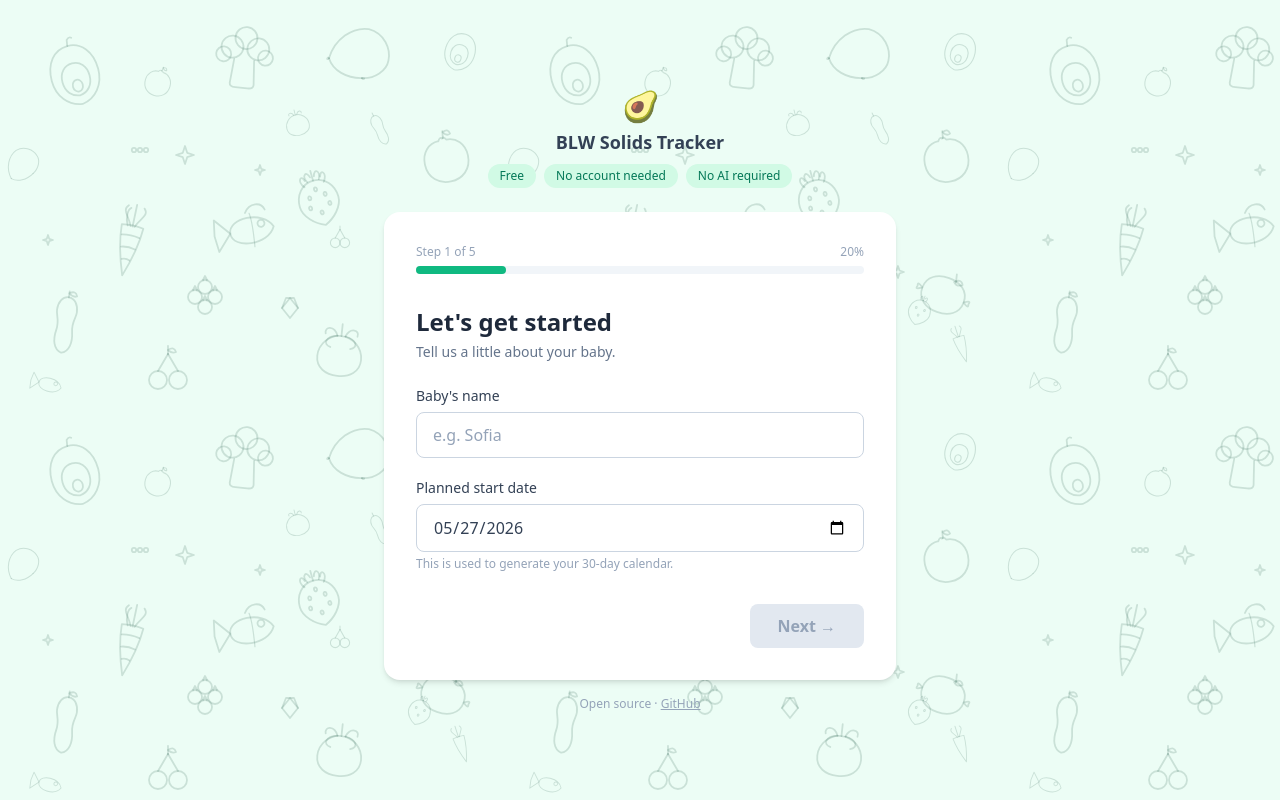
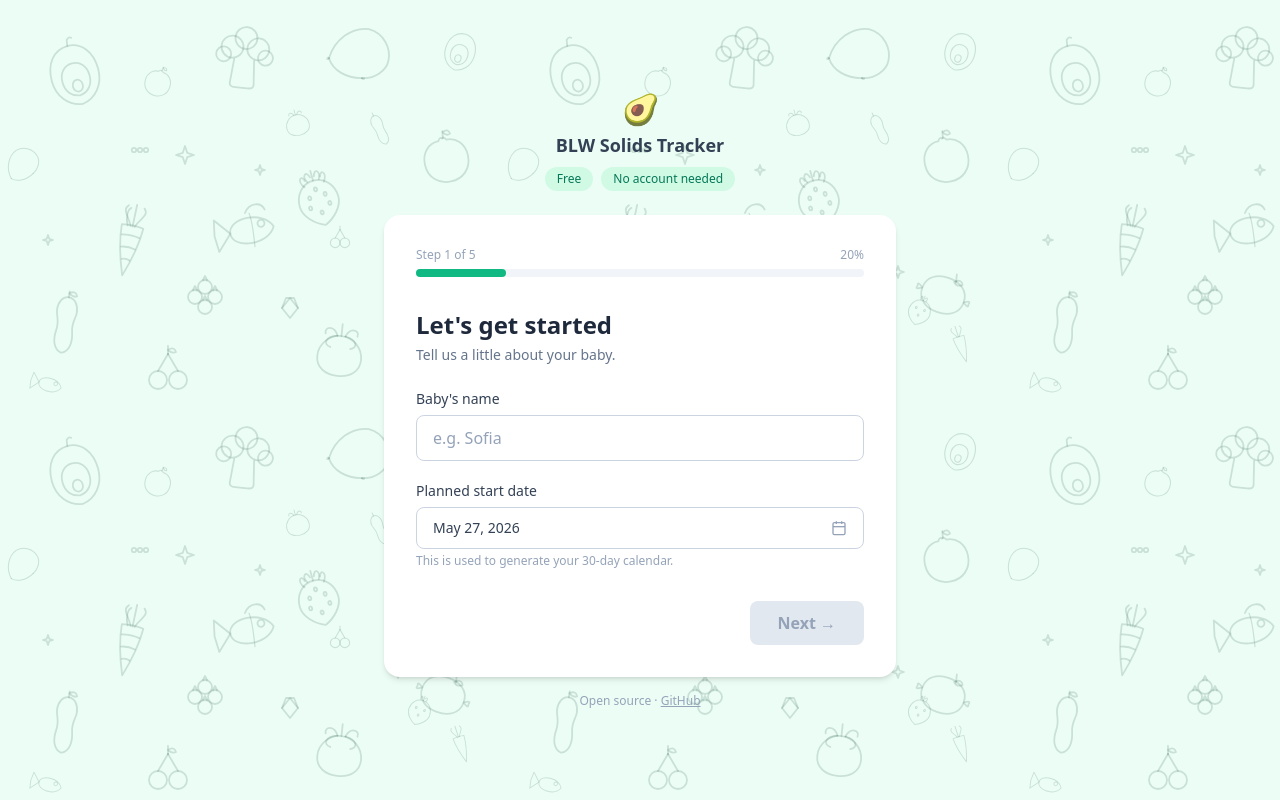
Before and after one commit to karenina-tech/blw-solids-tracker-web, a React (Vite) app: page / in a window 1280 px wide. Both pictures are taken after a click on the button "Let's get started". Built offline with nearby package versions, Linux system fonts and the light colour scheme.

Commit message:
custom calendar component

```diff
--- a/src/App.tsx
+++ b/src/App.tsx
@@ -96,7 +96,7 @@ export default function App() {
           <span className="text-3xl">🥑</span>
           <h1 className="text-lg font-bold text-slate-700 mt-1">BLW Solids Tracker</h1>
           <div className="flex justify-center gap-2 mt-2 flex-wrap">
-            {['Free', 'No account needed', 'No AI required'].map((label) => (
+            {['Free', 'No account needed'].map((label) => (
               <span
                 key={label}
                 className="bg-emerald-100 text-emerald-700 text-xs font-medium px-3 py-1 rounded-full"
--- /dev/null
+++ b/src/components/DatePicker.tsx
@@ -0,0 +1,178 @@
+import { useEffect, useRef, useState } from 'react';
+
+interface DatePickerProps {
+  value: string;
+  onChange: (iso: string) => void;
+}
+
+const MONTHS = [
+  'January', 'February', 'March', 'April', 'May', 'June',
+  'July', 'August', 'September', 'October', 'November', 'December',
+];
+const DAYS = ['Mo', 'Tu', 'We', 'Th', 'Fr', 'Sa', 'Su'];
+
+function toIso(year: number, month: number, day: number) {
+  return `${year}-${String(month + 1).padStart(2, '0')}-${String(day).padStart(2, '0')}`;
+}
+
+function formatDisplay(iso: string) {
+  if (!iso) return '';
+  const [y, m, d] = iso.split('-').map(Number);
+  return `${MONTHS[m - 1]} ${d}, ${y}`;
+}
+
+export function DatePicker({ value, onChange }: DatePickerProps) {
+  const [open, setOpen] = useState(false);
+  const containerRef = useRef<HTMLDivElement>(null);
+
+  const today = new Date();
+  const todayIso = toIso(today.getFullYear(), today.getMonth(), today.getDate());
+
+  const seed = value ? new Date(value + 'T00:00:00') : today;
+  const [viewYear, setViewYear] = useState(seed.getFullYear());
+  const [viewMonth, setViewMonth] = useState(seed.getMonth());
+
+  useEffect(() => {
+    function handleClickOutside(e: MouseEvent) {
+      if (containerRef.current && !containerRef.current.contains(e.target as Node)) {
+        setOpen(false);
+      }
+    }
+    if (open) document.addEventListener('mousedown', handleClickOutside);
+    return () => document.removeEventListener('mousedown', handleClickOutside);
+  }, [open]);
+
+  const prevMonth = () => {
+    if (viewMonth === 0) { setViewMonth(11); setViewYear(y => y - 1); }
+    else setViewMonth(m => m - 1);
+  };
+
+  const nextMonth = () => {
+    if (viewMonth === 11) { setViewMonth(0); setViewYear(y => y + 1); }
+    else setViewMonth(m => m + 1);
+  };
+
+  const select = (iso: string) => {
+    onChange(iso);
+    setOpen(false);
+  };
+
+  const goToday = () => {
+    setViewYear(today.getFullYear());
+    setViewMonth(today.getMonth());
+    select(todayIso);
+  };
+
+  const startOffset = (new Date(viewYear, viewMonth, 1).getDay() + 6) % 7;
+  const daysInMonth = new Date(viewYear, viewMonth + 1, 0).getDate();
+  const cells: (number | null)[] = [
+    ...Array<null>(startOffset).fill(null),
+    ...Array.from({ length: daysInMonth }, (_, i) => i + 1),
+  ];
+  while (cells.length % 7 !== 0) cells.push(null);
+
+  return (
+    <div ref={containerRef} className="relative">
+      {/* Input trigger */}
+      <button
+        type="button"
+        onClick={() => setOpen(o => !o)}
+        className={[
+          'w-full flex items-center justify-between border rounded-lg px-4 py-2.5 text-sm transition-colors bg-white',
+          open
+            ? 'border-emerald-500 ring-1 ring-emerald-500'
+            : 'border-slate-300 hover:border-slate-400',
+        ].join(' ')}
+      >
+        <span className={value ? 'text-slate-700' : 'text-slate-400'}>
+          {value ? formatDisplay(value) : 'Select a date'}
+        </span>
+        <svg
+          className={`w-4 h-4 transition-colors ${open ? 'text-emerald-500' : 'text-slate-400'}`}
+          fill="none" viewBox="0 0 24 24" stroke="currentColor" strokeWidth={2}
+        >
+          <rect x="3" y="4" width="18" height="18" rx="2" ry="2" />
+          <line x1="16" y1="2" x2="16" y2="6" />
+          <line x1="8" y1="2" x2="8" y2="6" />
+          <line x1="3" y1="10" x2="21" y2="10" />
+        </svg>
+      </button>
+
+      {/* Dropdown calendar — opens upward */}
+      {open && (
+        <div className="absolute z-50 bottom-full mb-1.5 w-full bg-white border border-slate-200 rounded-xl shadow-lg p-3 select-none">
+          <div className="flex items-center justify-between mb-2">
+            <button
+              type="button"
+              onClick={prevMonth}
+              className="w-7 h-7 flex items-center justify-center rounded-lg text-slate-500 hover:bg-slate-100 hover:text-slate-800 transition-colors text-base leading-none"
+            >
+              ‹
+            </button>
+            <span className="text-xs font-semibold text-slate-800 tracking-wide">
+              {MONTHS[viewMonth]} {viewYear}
+            </span>
+            <button
+              type="button"
+              onClick={nextMonth}
+              className="w-7 h-7 flex items-center justify-center rounded-lg text-slate-500 hover:bg-slate-100 hover:text-slate-800 transition-colors text-base leading-none"
+            >
+              ›
+            </button>
+          </div>
+
+          <div className="grid grid-cols-7 mb-0.5">
+            {DAYS.map(d => (
+              <div key={d} className="text-center text-[10px] font-semibold text-slate-400 tracking-wider py-0.5">
+                {d}
+              </div>
+            ))}
+          </div>
+
+          <div className="grid grid-cols-7">
+            {cells.map((day, i) => {
+              if (!day) return <div key={i} />;
+              const iso = toIso(viewYear, viewMonth, day);
+              const isSelected = iso === value;
+              const isToday = iso === todayIso;
+              return (
+                <button
+                  key={i}
+                  type="button"
+                  onClick={() => select(iso)}
+                  className={[
+                    'mx-auto flex h-7 w-7 items-center justify-center rounded-full text-xs transition-colors',
+                    isSelected
+                      ? 'bg-emerald-500 text-white font-semibold shadow-sm'
+                      : isToday
+                      ? 'border-2 border-emerald-400 text-emerald-600 font-semibold hover:bg-emerald-50'
+                      : 'text-slate-600 hover:bg-slate-100 hover:text-slate-900',
+                  ].join(' ')}
+                >
+                  {day}
+                </button>
+              );
+            })}
+          </div>
+
+          <div className="flex justify-between items-center mt-2 pt-2 border-t border-slate-100">
+            <button
+              type="button"
+              onClick={() => { onChange(''); setOpen(false); }}
+              className="text-xs text-slate-400 hover:text-slate-600 transition-colors"
+            >
+              Clear
+            </button>
+            <button
+              type="button"
+              onClick={goToday}
+              className="text-xs font-semibold text-emerald-600 hover:text-emerald-700 transition-colors"
+            >
+              Today
+            </button>
+          </div>
+        </div>
+      )}
+    </div>
+  );
+}
--- a/src/components/steps/StepBabyInfo.tsx
+++ b/src/components/steps/StepBabyInfo.tsx
@@ -1,3 +1,5 @@
+import { DatePicker } from '../DatePicker';
+
 interface StepBabyInfoProps {
   name: string;
   startDate: string;
@@ -31,12 +33,7 @@ export function StepBabyInfo({ name, startDate, onChange, onNext }: StepBabyInfo
           <label className="block text-sm font-medium text-slate-700 mb-1.5">
             Planned start date
           </label>
-          <input
-            type="date"
-            value={startDate}
-            onChange={(e) => onChange('startDate', e.target.value)}
-            className="w-full border border-slate-300 rounded-lg px-4 py-2.5 text-slate-700 focus:outline-none focus:border-emerald-500 focus:ring-1 focus:ring-emerald-500"
-          />
+          <DatePicker value={startDate} onChange={(iso) => onChange('startDate', iso)} />
           <p className="text-xs text-slate-400 mt-1">This is used to generate your 30-day calendar.</p>
         </div>
       </div>
--- a/src/domain/getSafeFoods.ts
+++ b/src/domain/getSafeFoods.ts
@@ -41,11 +41,11 @@ export function getSafeFoodsTool(input: ToolInput) {
     const note =
       `Thank you for taking the time to go through this with me.\n\n` +
       `Based on what you shared, it looks like ${profile.name} might need just a little more time before starting solid foods. ` +
-      `This is completely normal — every baby develops at their own pace, and there is no rush!\n\n` +
+      `This is completely normal, every baby develops at their own pace, and there is no rush!\n\n` +
       `Here is what we noticed:\n${markerList}\n\n` +
       `The good news is that most babies reach these milestones within the next few weeks. ` +
       `Starting solids at the right moment makes the whole experience safer and more enjoyable for both of you.\n\n` +
-      `Come back whenever ${profile.name} is ready — we will be here!`;
+      `Come back whenever ${profile.name} is ready, we will be here!`;
 
     return {
       success: false,
```
